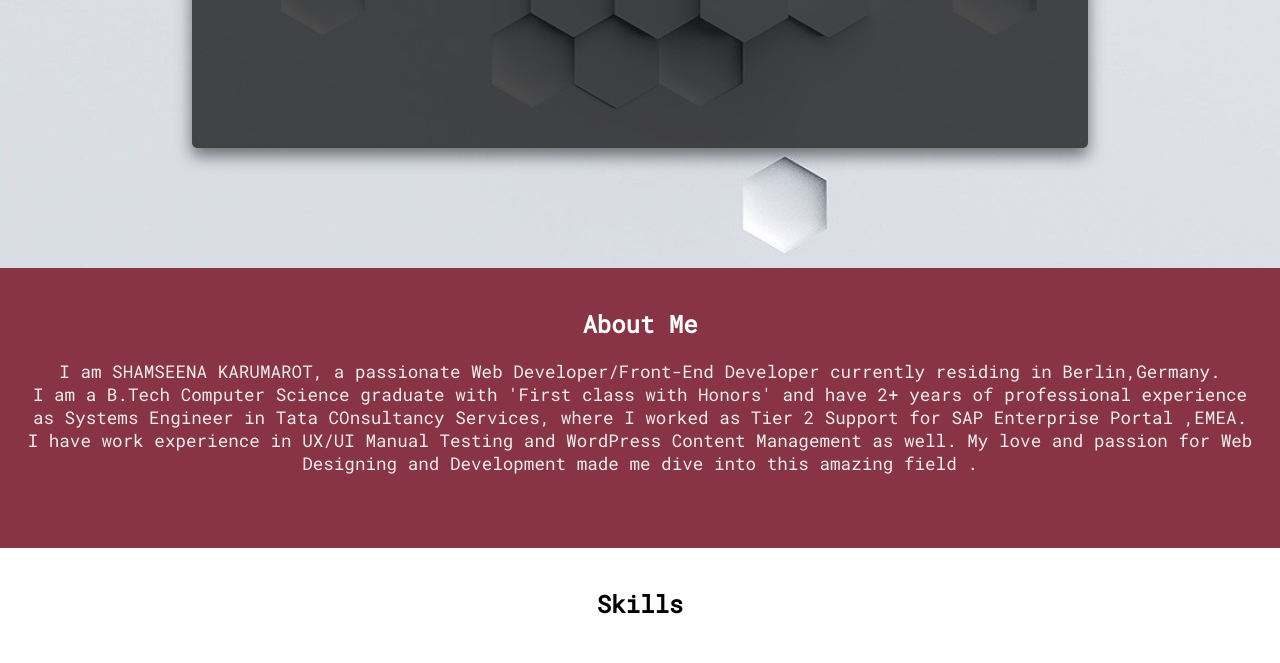
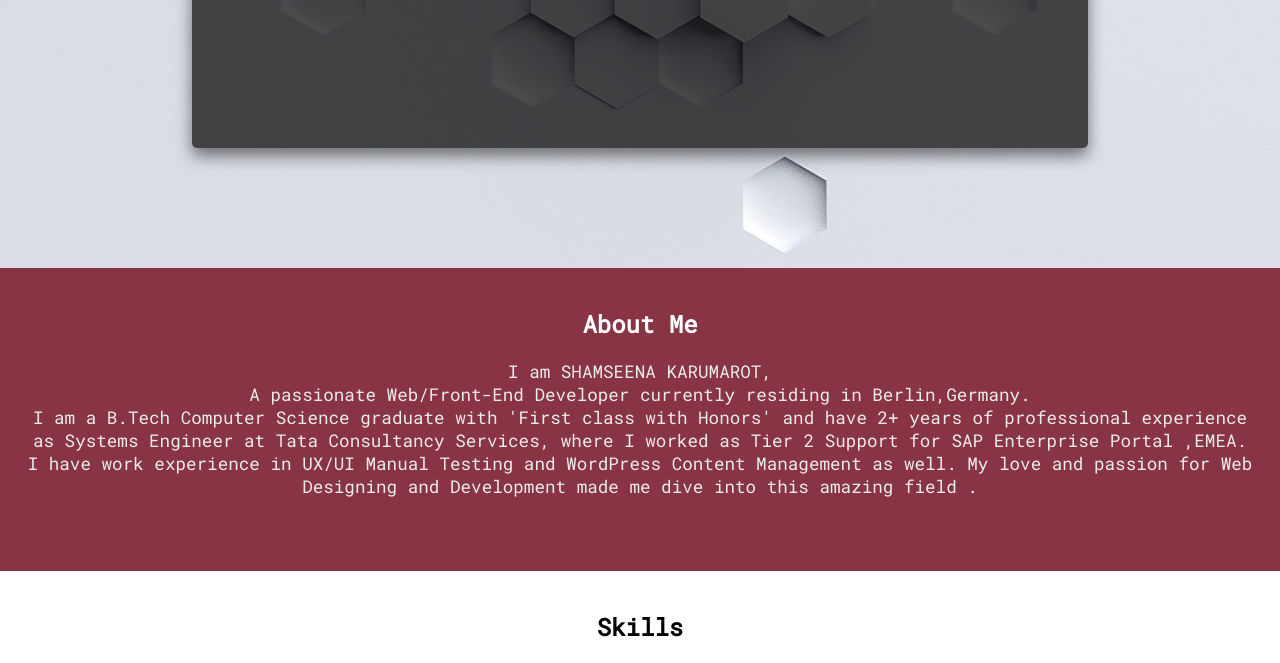
Before and after one commit to shamseena-dev/My-Portfolio, a website built with webpack: page src/index.html in a window 1280 px wide. Shown: the part 532-1195 px from the top of the page. Built offline with nearby package versions, Linux system fonts and the light colour scheme.

Commit message:
about me minor updates

```diff
--- a/src/index.html
+++ b/src/index.html
@@ -58,8 +58,9 @@
  			<div id="aboutMe">
 
 	 			<h2>About Me</h2>
-	 			<p>I am SHAMSEENA KARUMAROT, a passionate Web Developer/Front-End Developer currently residing in Berlin,Germany.<br>
-	 			I am a B.Tech Computer Science graduate with 'First class with Honors' and have 2+ years of professional experience as Systems Engineer in Tata COnsultancy Services, where I worked as Tier 2 Support for SAP Enterprise Portal ,EMEA. I have work experience in UX/UI Manual Testing and WordPress Content Management as well. My love and passion for Web Designing and Development made me dive into this amazing field .<br><br>
+	 			<p>I am SHAMSEENA KARUMAROT, <br>
+	 			A passionate Web/Front-End Developer currently residing in Berlin,Germany.<br>
+	 			I am a B.Tech Computer Science graduate with 'First class with Honors' and have 2+ years of professional experience as Systems Engineer at Tata Consultancy Services, where I worked as Tier 2 Support for SAP Enterprise Portal ,EMEA. I have work experience in UX/UI Manual Testing and WordPress Content Management as well. My love and passion for Web Designing and Development made me dive into this amazing field .<br><br>
 	 		</div>
  		</section>
 		 <!--End of About Me section-->
```
